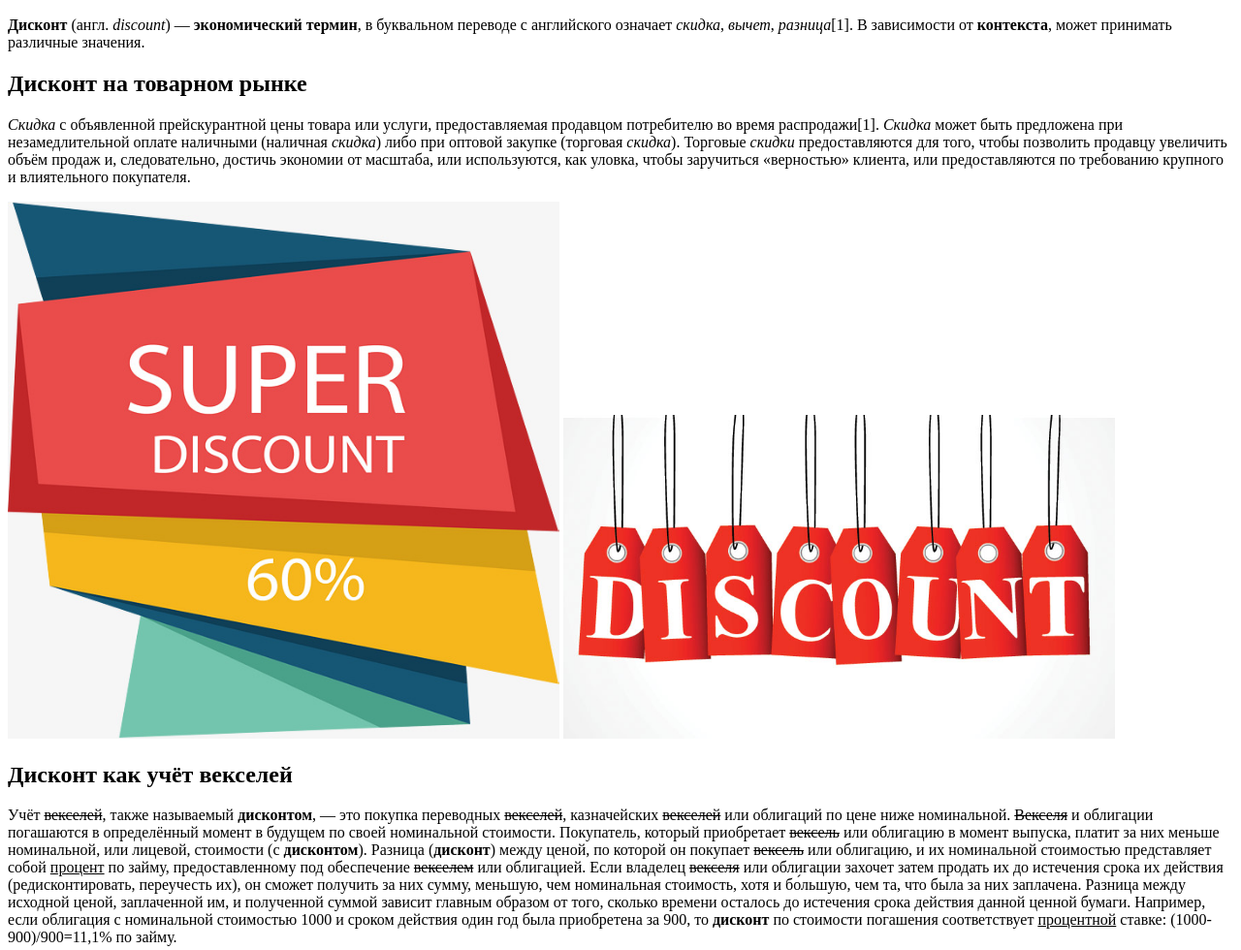
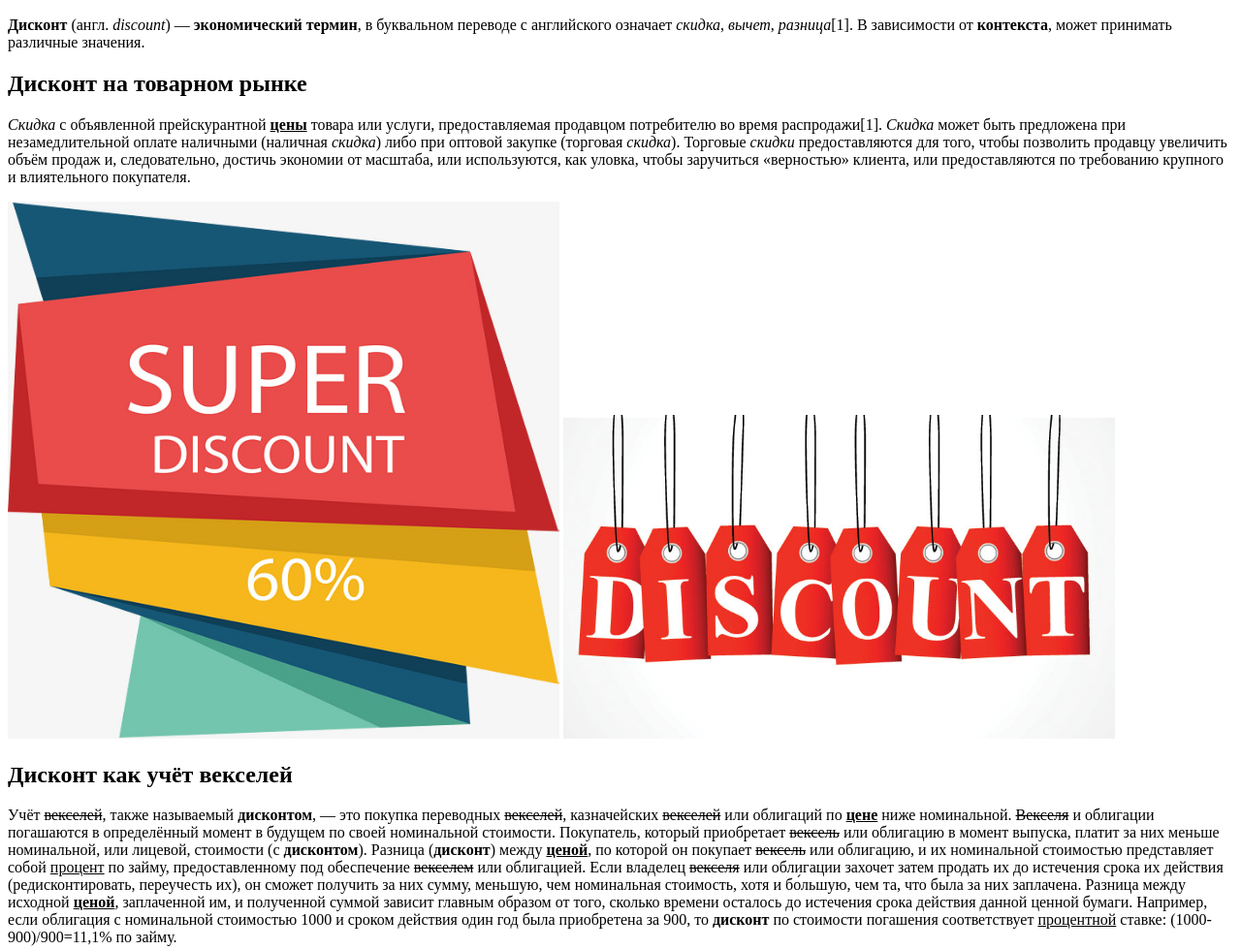
Before and after one commit to AlinaPivovarova/web-programming-labs-, a plain HTML site: page lab1.html in a window 1280 px wide. Shown: the part 183-1163 px from the top of the page at 97% size. Drawn offline with Linux system fonts and the light colour scheme.

Commit message:
Форматирование слова цена

```diff
--- a/lab1.html
+++ b/lab1.html
@@ -21,7 +21,7 @@
         <h2>Дисконт на товарном рынке</h2>
 
         <p>
-            <i>Скидка</i> с объявленной прейскурантной цены товара или услуги, предоставляемая продавцом
+            <i>Скидка</i> с объявленной прейскурантной <b><u>цены</u></b> товара или услуги, предоставляемая продавцом
             потребителю во время распродажи[1]. <i>Скидка</i> может быть предложена при незамедлительной
             оплате наличными (наличная <i>скидка</i>) либо при оптовой закупке (торговая <i>скидка</i>). Торговые
             <i>скидки</i> предоставляются для того, чтобы позволить продавцу увеличить объём продаж и,
@@ -37,19 +37,19 @@
         <p>
 Учёт <s>векселей</s>, также называемый <b>дисконтом</b>, — это покупка
 переводных <s>векселей</s>, казначейских <s>векселей</s> или облигаций по
-цене ниже номинальной. <s>Векселя</s> и облигации погашаются в
+<b><u>цене</u></b> ниже номинальной. <s>Векселя</s> и облигации погашаются в
 определённый момент в будущем по своей номинальной
 стоимости. Покупатель, который приобретает <s>вексель</s> или
 облигацию в момент выпуска, платит за них меньше номинальной,
 или лицевой, стоимости (с <b>дисконтом</b>). Разница (<b>дисконт</b>) между
-ценой, по которой он покупает <s>вексель</s> или облигацию, и их
+<b><u>ценой</u></b>, по которой он покупает <s>вексель</s> или облигацию, и их
 номинальной стоимостью представляет собой <u>процент</u> по займу,
 предоставленному под обеспечение <s>векселем</s> или облигацией.
 Если владелец <s>векселя</s> или облигации захочет затем продать их
 до истечения срока их действия (редисконтировать, переучесть
 их), он сможет получить за них сумму, меньшую, чем номинальная
 стоимость, хотя и бо́льшую, чем та, что была за них заплачена.
-Разница между исходной ценой, заплаченной им, и полученной
+Разница между исходной <b><u>ценой</u></b>, заплаченной им, и полученной
 суммой зависит главным образом от того, сколько времени
 осталось до истечения срока действия данной ценной бумаги.
 Например, если облигация с номинальной стоимостью 1000 и
```
